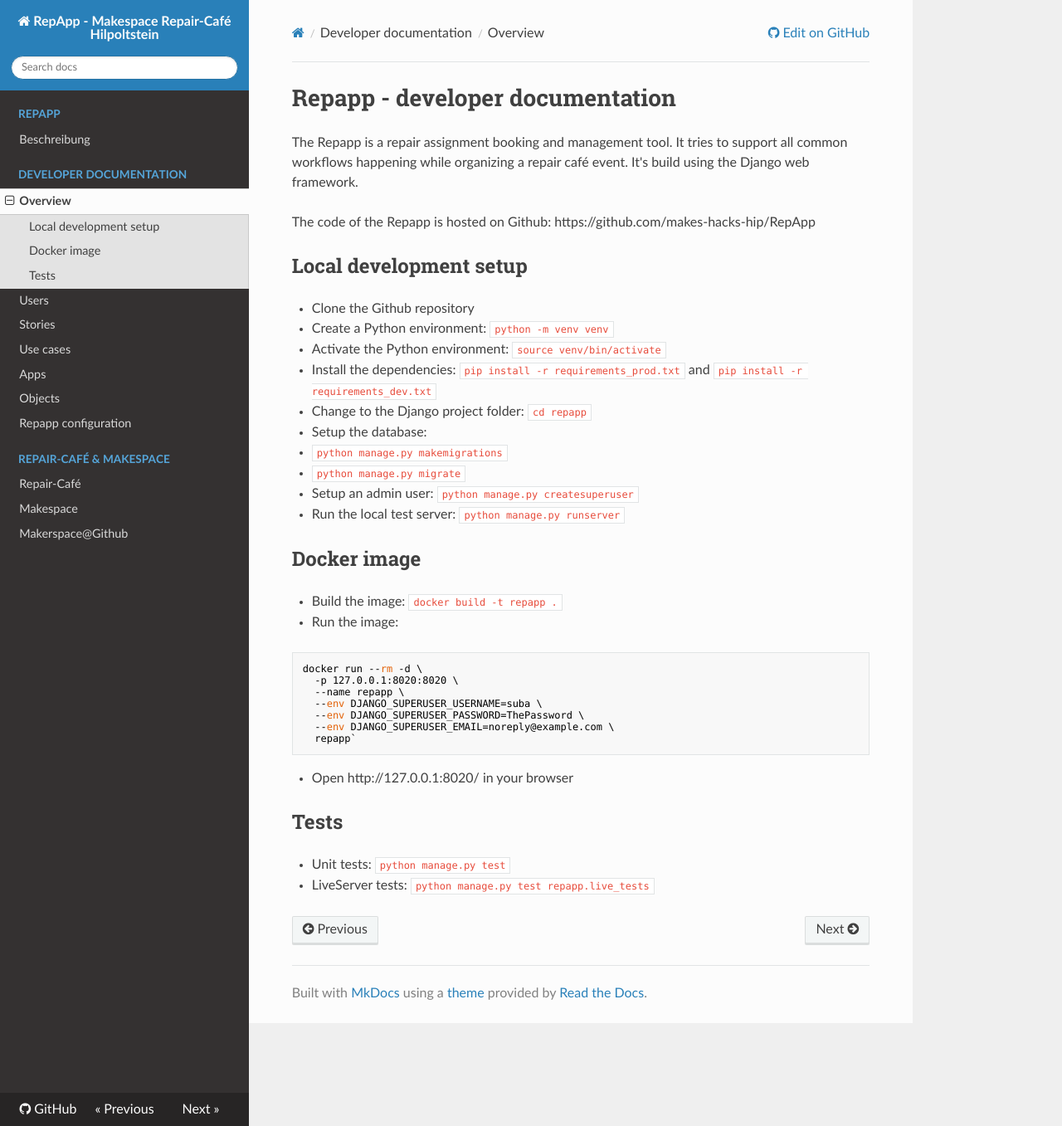
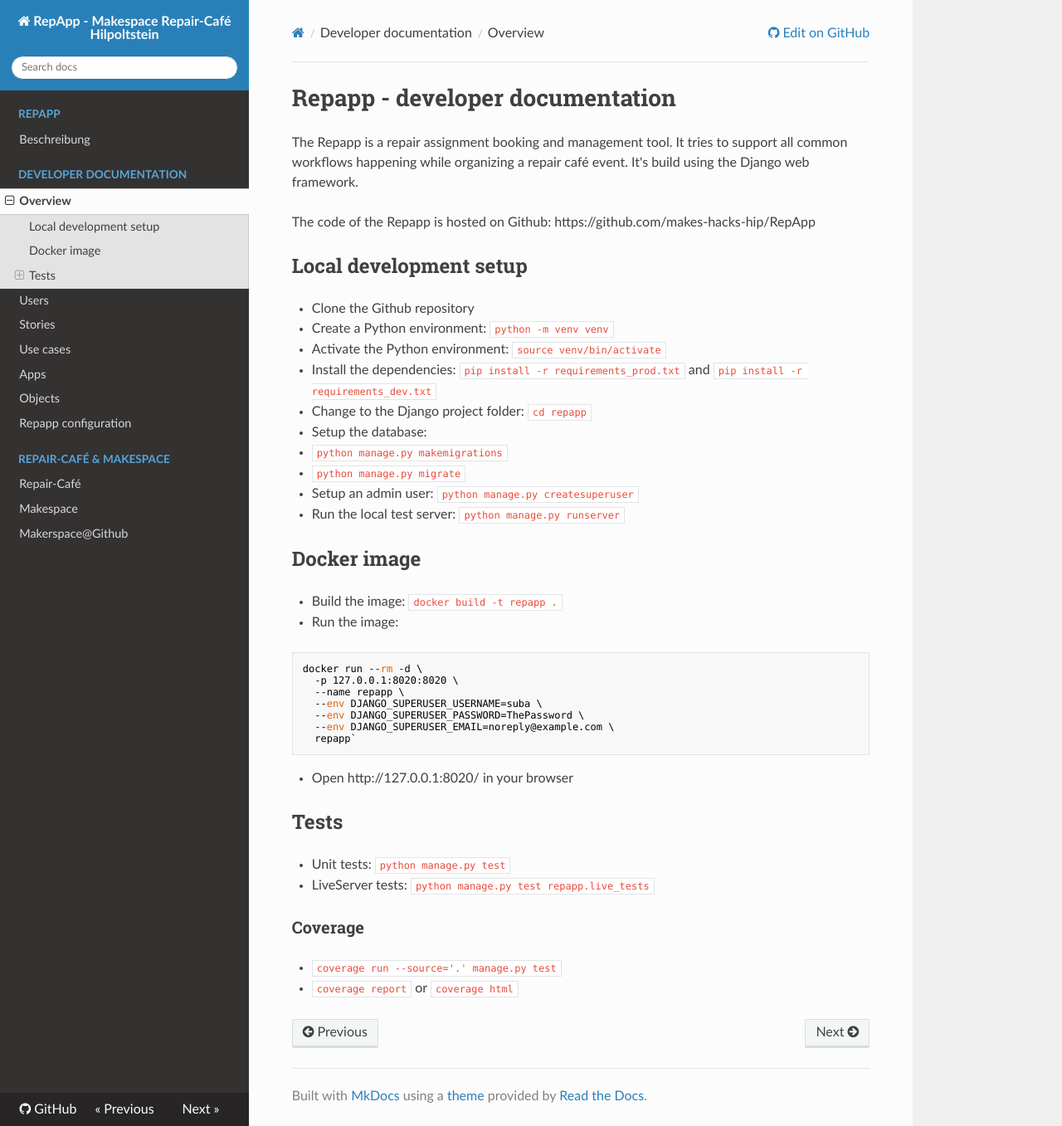
Before and after one commit to makes-hacks-hip/RepApp, an MkDocs documentation site: the page built from docs/dev/index.md, in a window 1280 px wide and 1357 px high. Shown: the whole window at 83% size. Built offline with MkDocs 1.6.1, drawn with Linux system fonts in a browser that asks for light colours; nearby versions of some CDN libraries.

Commit message:
docs for test coverage

```diff
--- a/docs/dev/index.md
+++ b/docs/dev/index.md
@@ -40,3 +40,8 @@
 
 - Unit tests: `python manage.py test`
 - LiveServer tests: `python manage.py test repapp.live_tests`
+
+### Coverage
+
+- `coverage run --source='.' manage.py test`
+- `coverage report` or `coverage html`
```
Also changed, not shown: README.md (+5 -0 lines).
